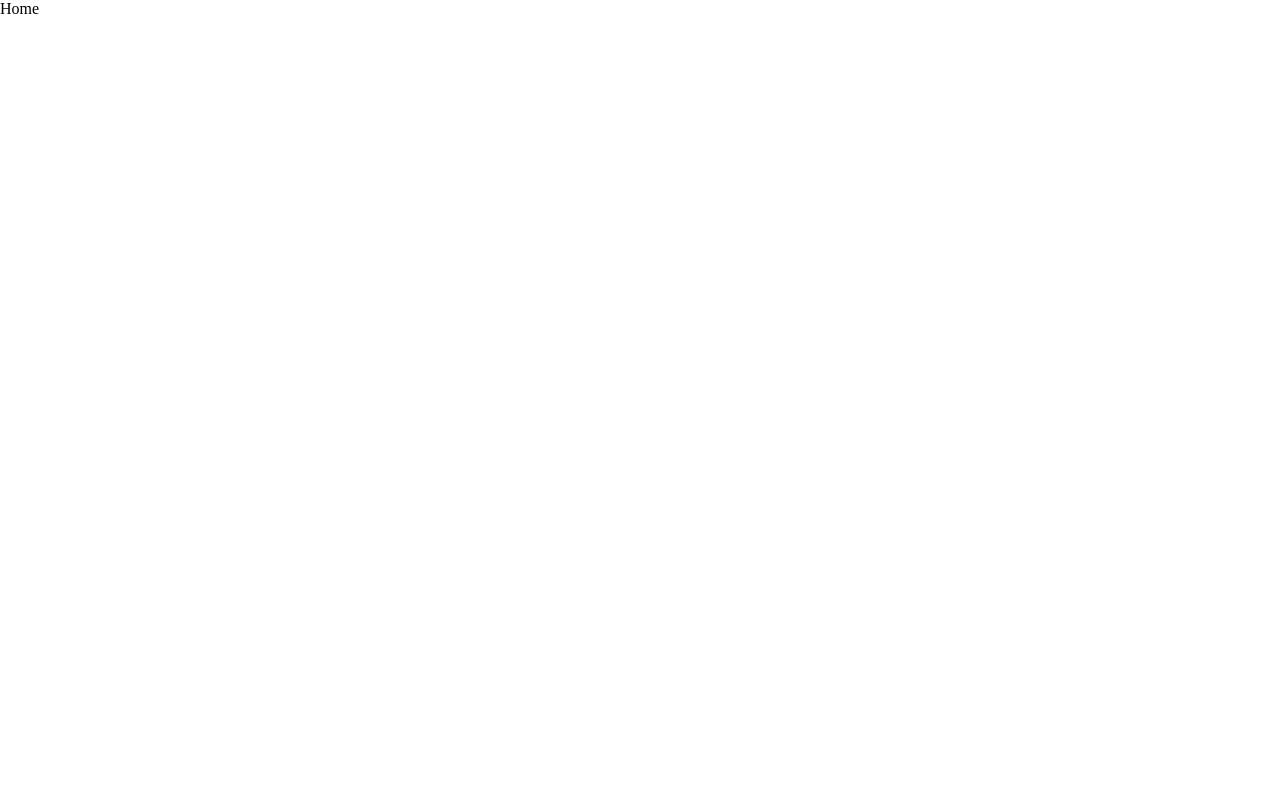
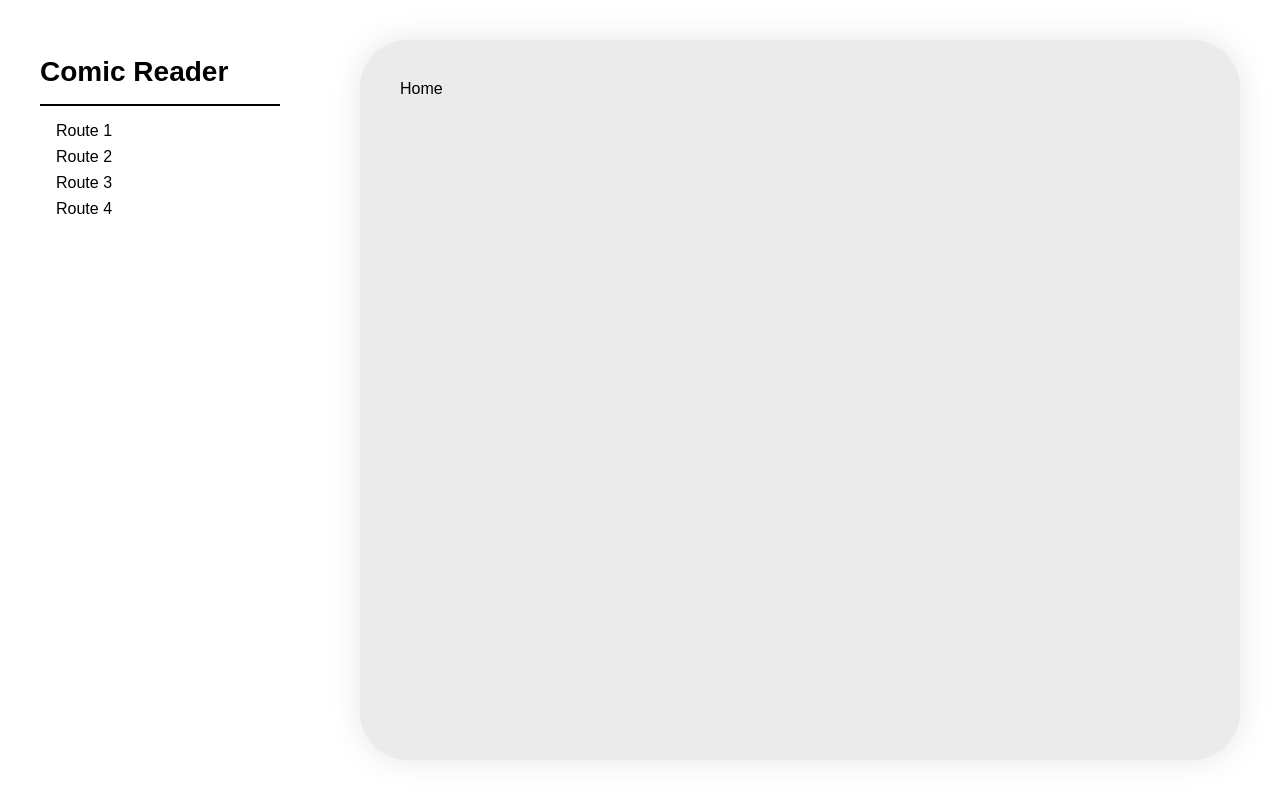
Before and after one commit to milky2028/web-reader-v4, a SvelteKit app in the folder app/: page / in a window 1280 px wide. Built offline with nearby package versions, Linux system fonts and the light colour scheme.

Commit message:
Lots of basic CSS stuff

```diff
--- a/app/src/app.html
+++ b/app/src/app.html
@@ -17,6 +17,22 @@
 				width: 100vw;
 				max-width: 100%;
 				border: 0;
+				background-color: white;
+				font-family: Arial;
+
+				@media (prefers-color-scheme: dark) {
+					background-color: black;
+				}
+			}
+
+			h1,
+			li,
+			p {
+				color: black;
+
+				@media (prefers-color-scheme: dark) {
+					color: white;
+				}
 			}
 
 			* {
--- /dev/null
+++ b/app/src/lib/divider.svelte
@@ -0,0 +1,14 @@
+<style>
+	div {
+		height: 2px;
+		width: 100%;
+		background-color: black;
+		margin: 1rem 0;
+
+		@media (prefers-color-scheme: dark) {
+			background-color: white;
+		}
+	}
+</style>
+
+<div></div>
--- /dev/null
+++ b/app/src/lib/title.svelte
@@ -0,0 +1,8 @@
+<style>
+	h1 {
+		font-size: 1.75rem;
+		margin: 1rem 0;
+	}
+</style>
+
+<h1><slot /></h1>
--- /dev/null
+++ b/app/src/routes/+layout.svelte
@@ -0,0 +1,56 @@
+<script>
+	import Divider from '$lib/divider.svelte';
+	import Title from '$lib/title.svelte';
+</script>
+
+<style>
+	.outer-container {
+		display: grid;
+		grid-template: 'menu main';
+		grid-template-columns: 20rem 1fr;
+		height: 100%;
+	}
+
+	.menu-wrapper {
+		padding: 2.5rem;
+	}
+
+	main {
+		margin: 2.5rem;
+		padding: 2.5rem;
+		border-radius: 3rem;
+		box-shadow: 0 0 2rem 0 rgba(0, 0, 0, 0.1);
+		background-color: rgb(235, 235, 235);
+
+		@media (prefers-color-scheme: dark) {
+			background-color: rgb(15, 15, 15);
+		}
+	}
+
+	menu {
+		list-style: none;
+		margin: 0;
+		padding-left: 1rem;
+	}
+</style>
+
+<section class="outer-container">
+	<section class="menu-wrapper">
+		<Title>Comic Reader</Title>
+		<Divider />
+		<menu>
+			<style>
+				li {
+					font-size: 1rem;
+					padding-bottom: 0.5rem;
+				}
+			</style>
+
+			<li>Route 1</li>
+			<li>Route 2</li>
+			<li>Route 3</li>
+			<li>Route 4</li>
+		</menu>
+	</section>
+	<main><slot /></main>
+</section>
```
